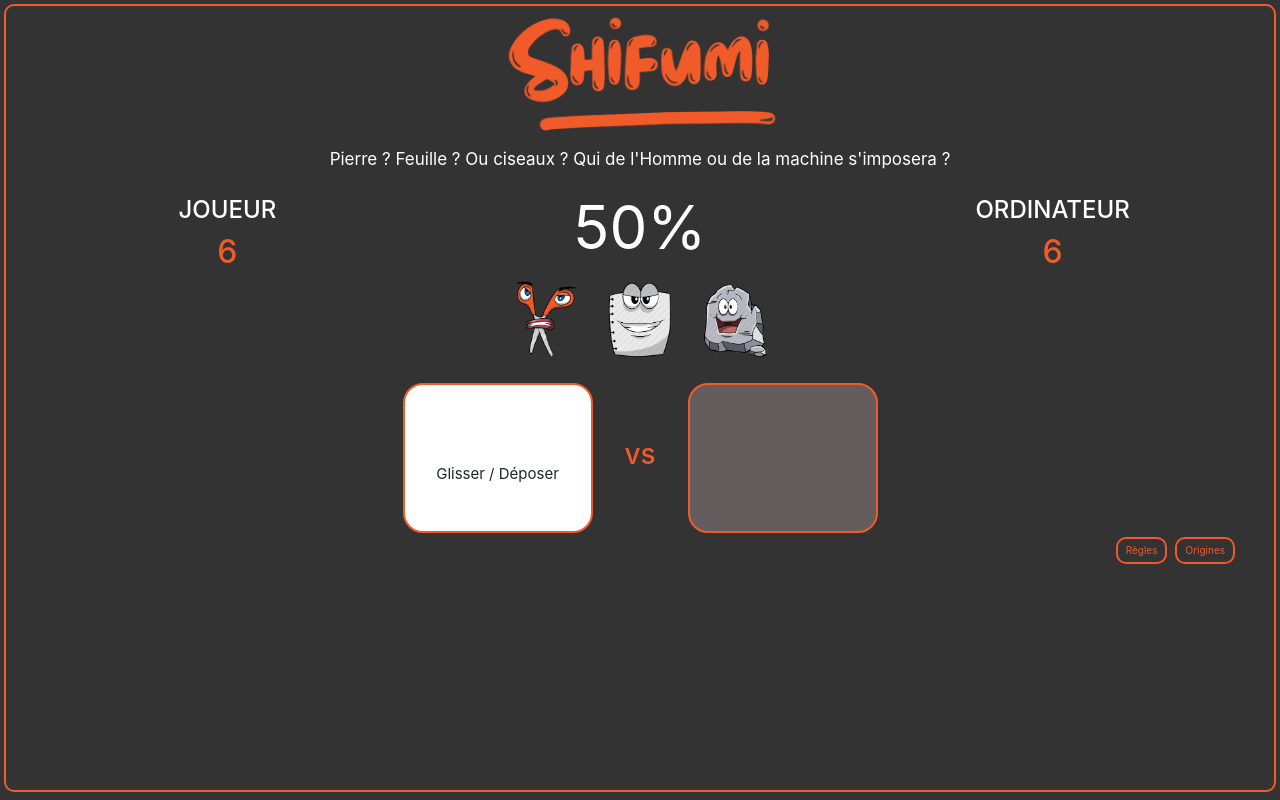
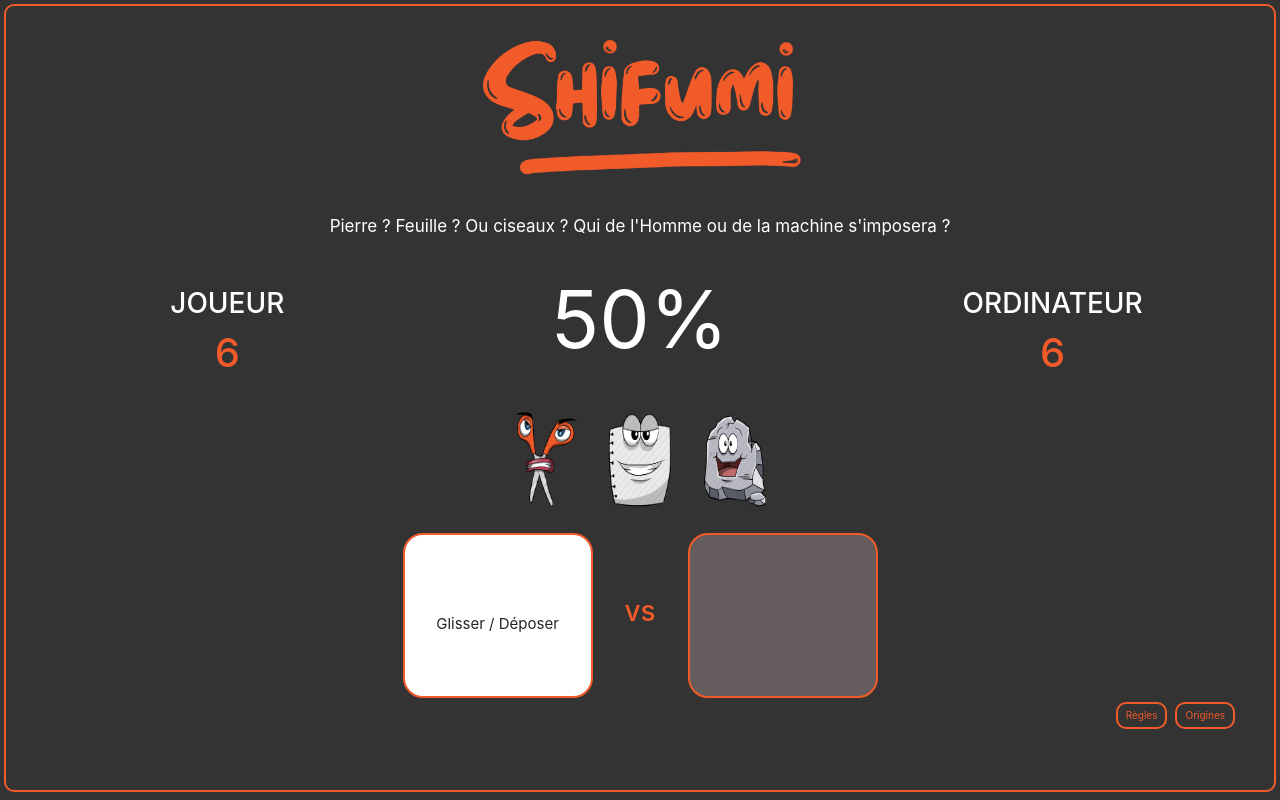
Before and after one commit to remydegrave/projetShifumi, a plain HTML site: page index.html in a window 1280 px wide. Drawn offline with nearby package versions, Linux system fonts and the light colour scheme.

Commit message:
htmlCssFinition

```diff
--- a/assets/css/style.css
+++ b/assets/css/style.css
@@ -11,7 +11,8 @@ body{
 }
 
 .sizeLogo{
-    width: 315px;
+    margin: 20px;
+    width: 370px;
     height: auto;
 }
 
@@ -22,8 +23,8 @@ body{
 }
 
 .sizePourcent{
-    font-size: 60px;
-    padding-top: 10px;
+    font-size: 80px;
+    padding-top: 20px;
 }
 
 .colorOrange{
@@ -31,13 +32,13 @@ body{
 }
 
 .sizeIcone{
-    width: 80px;
-    height: 80px;
+    width: 100px;
+    height: 100px;
 }
 
 .box1{
-    width: 150px;
-    height: 150px;
+    width: 165px;
+    height: 165px;
     background-color: #ffffff;
     border: 2px solid #F15A29;
     border-radius: 20px;
@@ -49,8 +50,8 @@ body{
 }
 
 .box2{
-    width: 150px;
-    height: 150px;
+    width: 165px;
+    height: 165px;
     background: #655D5D;
     border: 2px solid #F15A29;
     border-radius: 20px;
@@ -92,13 +93,13 @@ body{
     }
 
     .sizePara{
-        font-size: 9px;
+        font-size: 8px;
     }
-    .h2{
+    .h1{
         font-size: 20px;
     }
 
-    .h4{
+    .h3{
         font-size: 15px;
     }
 
--- a/index.html
+++ b/index.html
@@ -17,20 +17,20 @@
                 Pierre ? Feuille ? Ou ciseaux ? Qui de l'Homme ou de la machine s'imposera ?
             </p>
     </header>
-    <div class="container-fluid">
+    <div class="container-fluid rem">
         <div class="row  text-center">
             <div class="col-4 col-md-4">
-                <div class="text-white h4 mt-4">JOUEUR</div>
-                <div class="colorOrange h2">6</div>
+                <div class="text-white h3 mt-5">JOUEUR</div>
+                <div class="colorOrange h1">6</div>
             </div>
             <div class="col-4 col-md-4 text-white sizePourcent rem">50%</div>
             <div class="col-4 col-md-4">
-                <div class="text-white h4 mt-4">ORDINATEUR</div>
-                <div class="colorOrange h2">6</div>
+                <div class="text-white h3 mt-5">ORDINATEUR</div>
+                <div class="colorOrange h1">6</div>
             </div>
         </div>
     </div>
-    <div class="container rem3">
+    <div class="container mt-4 rem3">
         <div class="row justify-content-center">
         <img src="assets/img/cisors.PNG.png" alt="" class="col-3 col-md-1 sizeIcone">
         <img src="assets/img/paper.PNG.png" alt="" class="col-3 col-md-1 sizeIcone">
```
